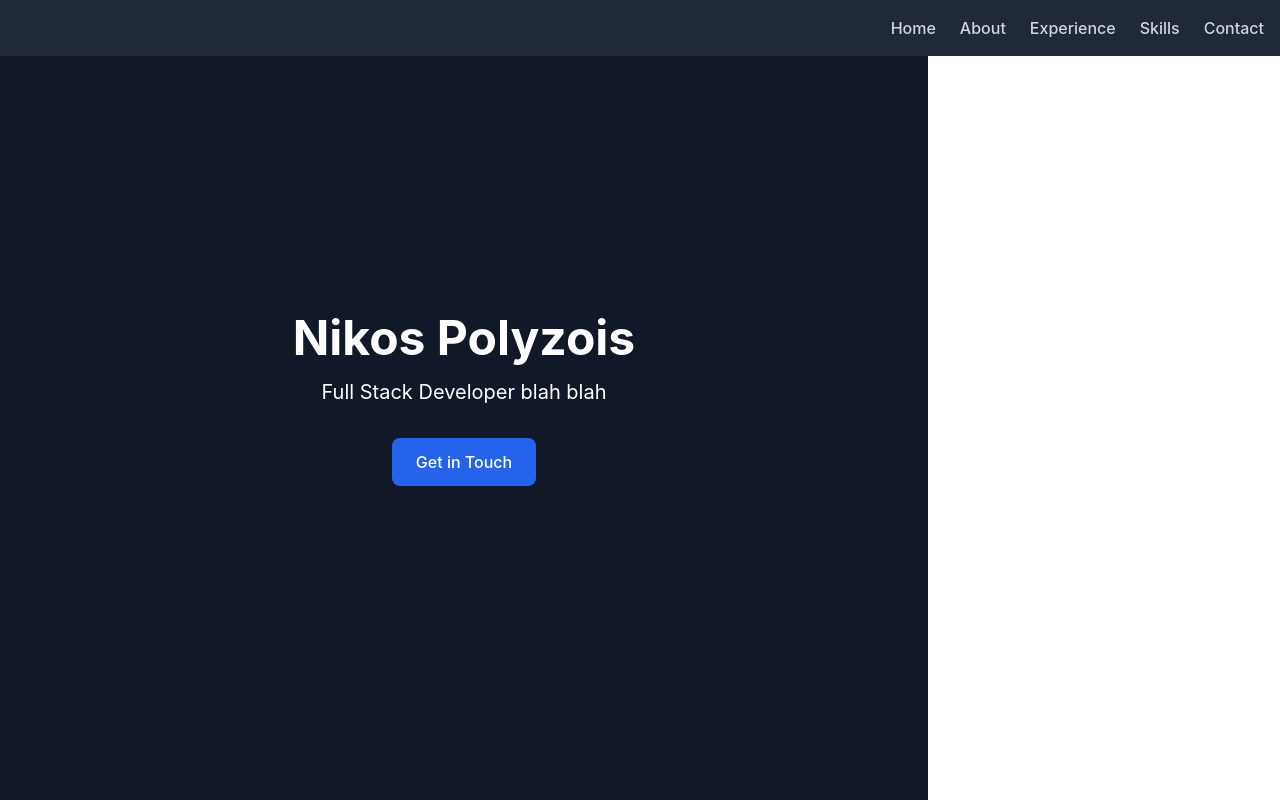
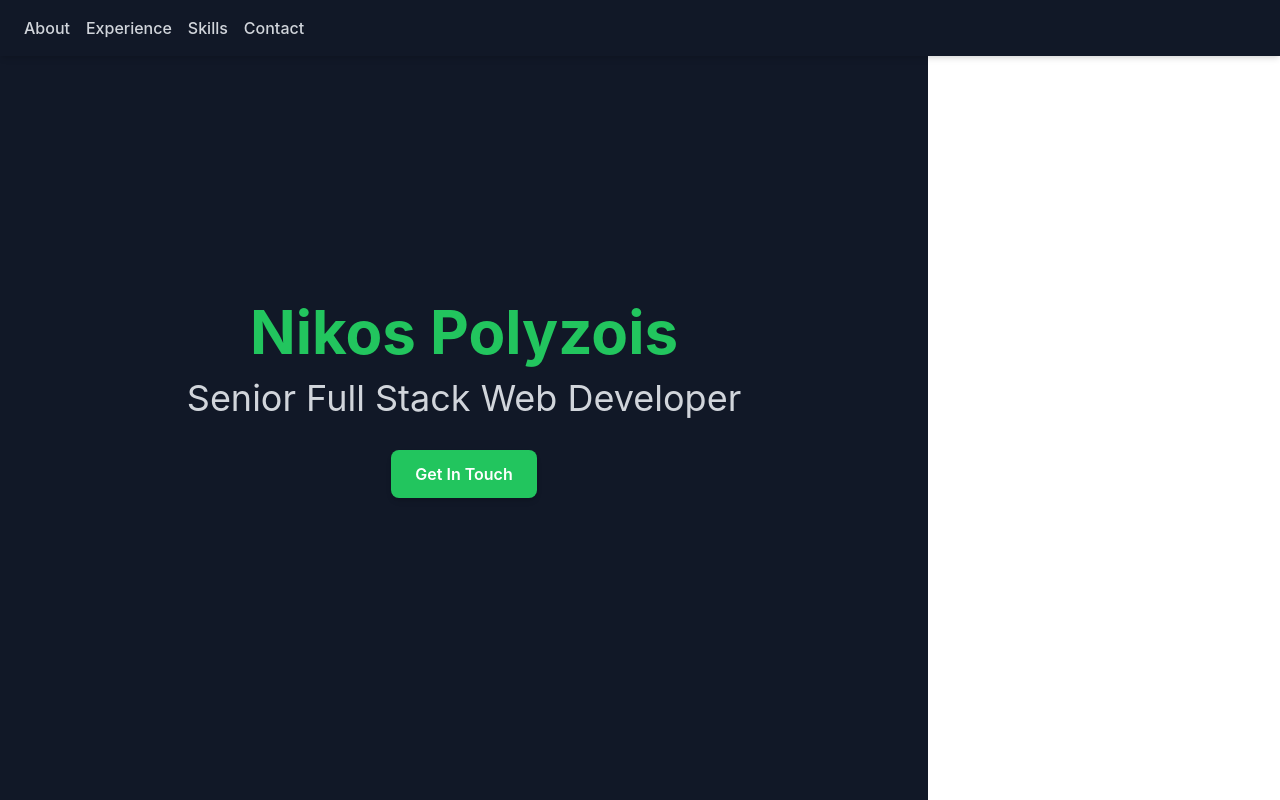
Before and after one commit to npolizois/mypersonalwebsite, a React (Vite) app: page / in a window 1280 px wide. Shown: the top 800 px of the page. Built offline with nearby package versions, Linux system fonts and the light colour scheme.

Commit message:
progress commit

```diff
--- a/src/App.tsx
+++ b/src/App.tsx
@@ -8,13 +8,15 @@ import Contact from "./components/Contact";
 
 const App: React.FC = () => {
   return (
-    <div className="bg-gray-900 text-white">
+    <div className="bg-gray-900 text-white min-h-screen">
       <Navbar />
-      <Hero />
-      <About />
-      <Experience />
-      <Skills />
-      <Contact />
+      <main>
+        <Hero />
+        <About />
+        <Experience />
+        <Skills />
+        <Contact />
+      </main>
     </div>
   );
 };
--- a/src/components/Hero.tsx
+++ b/src/components/Hero.tsx
@@ -2,20 +2,19 @@ import React from "react";
 
 const Hero: React.FC = () => {
   return (
-    <section
-      id="hero"
-      className="min-h-screen flex items-center justify-center bg-gray-900"
-    >
-      <div className="text-center">
-        <h1 className="text-5xl font-bold">Nikos Polyzois</h1>
-        <p className="text-xl mt-4">Full Stack Developer blah blah</p>
-        <a
-          href="#contact"
-          className="mt-8 inline-block bg-blue-600 hover:bg-blue-500 text-white px-6 py-3 rounded-lg"
-        >
-          Get in Touch
-        </a>
-      </div>
+    <section className="flex flex-col items-center justify-center h-screen">
+      <h1 className="text-4xl sm:text-6xl font-bold text-green-500">
+        Nikos Polyzois
+      </h1>
+      <h2 className="text-2xl sm:text-4xl mt-4 text-gray-300">
+        Senior Full Stack Web Developer
+      </h2>
+      <a
+        href="#contact"
+        className="mt-8 px-6 py-3 bg-green-500 hover:bg-green-600 text-white font-semibold rounded-lg shadow-md"
+      >
+        Get In Touch
+      </a>
     </section>
   );
 };
--- a/src/components/Navbar.tsx
+++ b/src/components/Navbar.tsx
@@ -2,34 +2,23 @@ import React from "react";
 
 const Navbar: React.FC = () => {
   return (
-    <nav className="fixed w-full bg-gray-800 p-4 z-50">
-      <ul className="flex justify-end space-x-6">
-        <li>
-          <a href="#hero" className="text-gray-300 hover:text-white">
-            Home
-          </a>
-        </li>
-        <li>
-          <a href="#about" className="text-gray-300 hover:text-white">
+    <nav className="fixed top-0 w-full bg-gray-900 z-10 shadow-md">
+      <div className="container mx-auto px-6 py-4 flex justify-between items-center">
+        <div className="space-x-4">
+          <a href="#about" className="text-gray-300 hover:text-green-500">
             About
           </a>
-        </li>
-        <li>
-          <a href="#experience" className="text-gray-300 hover:text-white">
+          <a href="#experience" className="text-gray-300 hover:text-green-500">
             Experience
           </a>
-        </li>
-        <li>
-          <a href="#skills" className="text-gray-300 hover:text-white">
+          <a href="#skills" className="text-gray-300 hover:text-green-500">
             Skills
           </a>
-        </li>
-        <li>
-          <a href="#contact" className="text-gray-300 hover:text-white">
+          <a href="#contact" className="text-gray-300 hover:text-green-500">
             Contact
           </a>
-        </li>
-      </ul>
+        </div>
+      </div>
     </nav>
   );
 };
```
